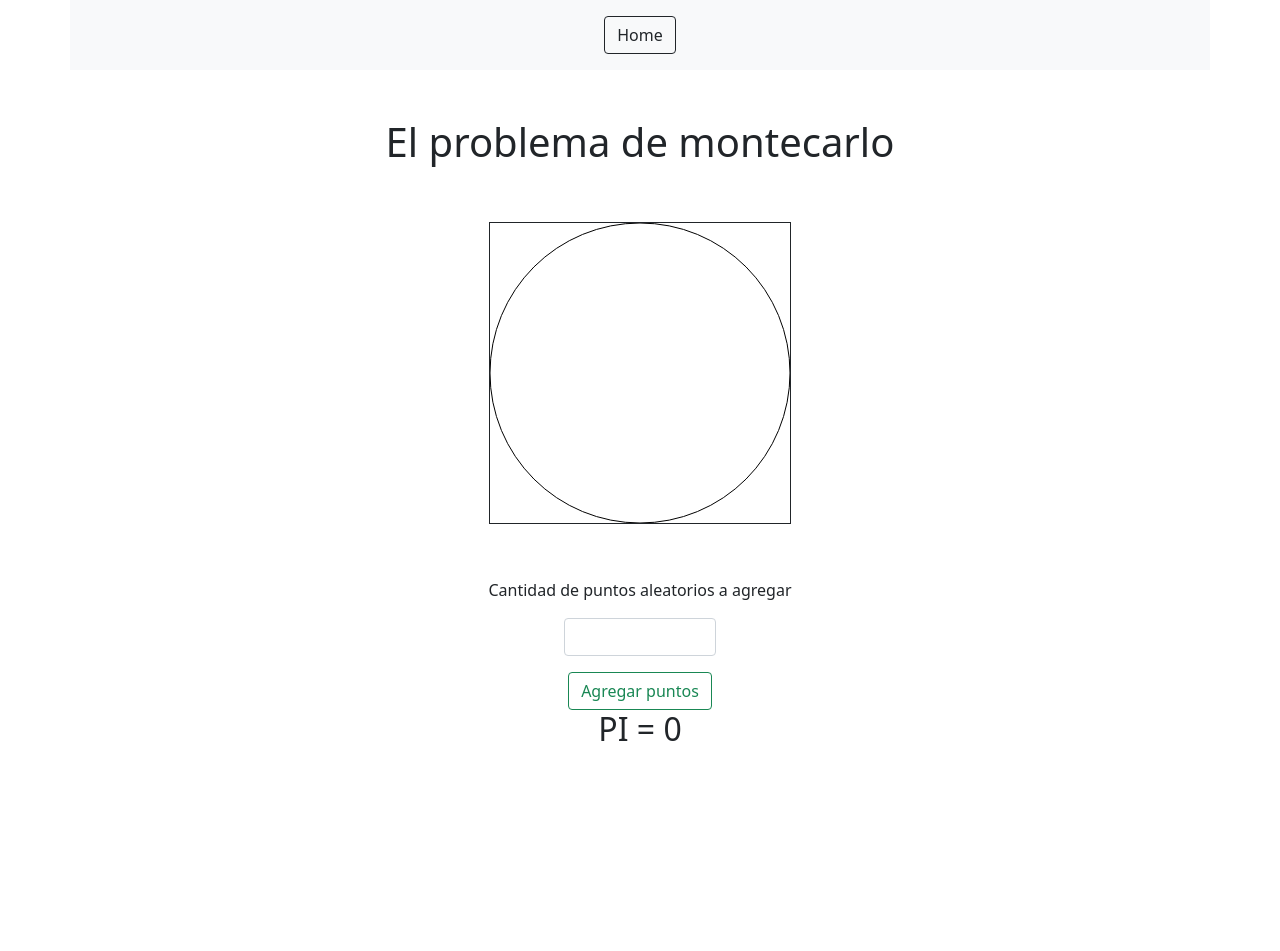
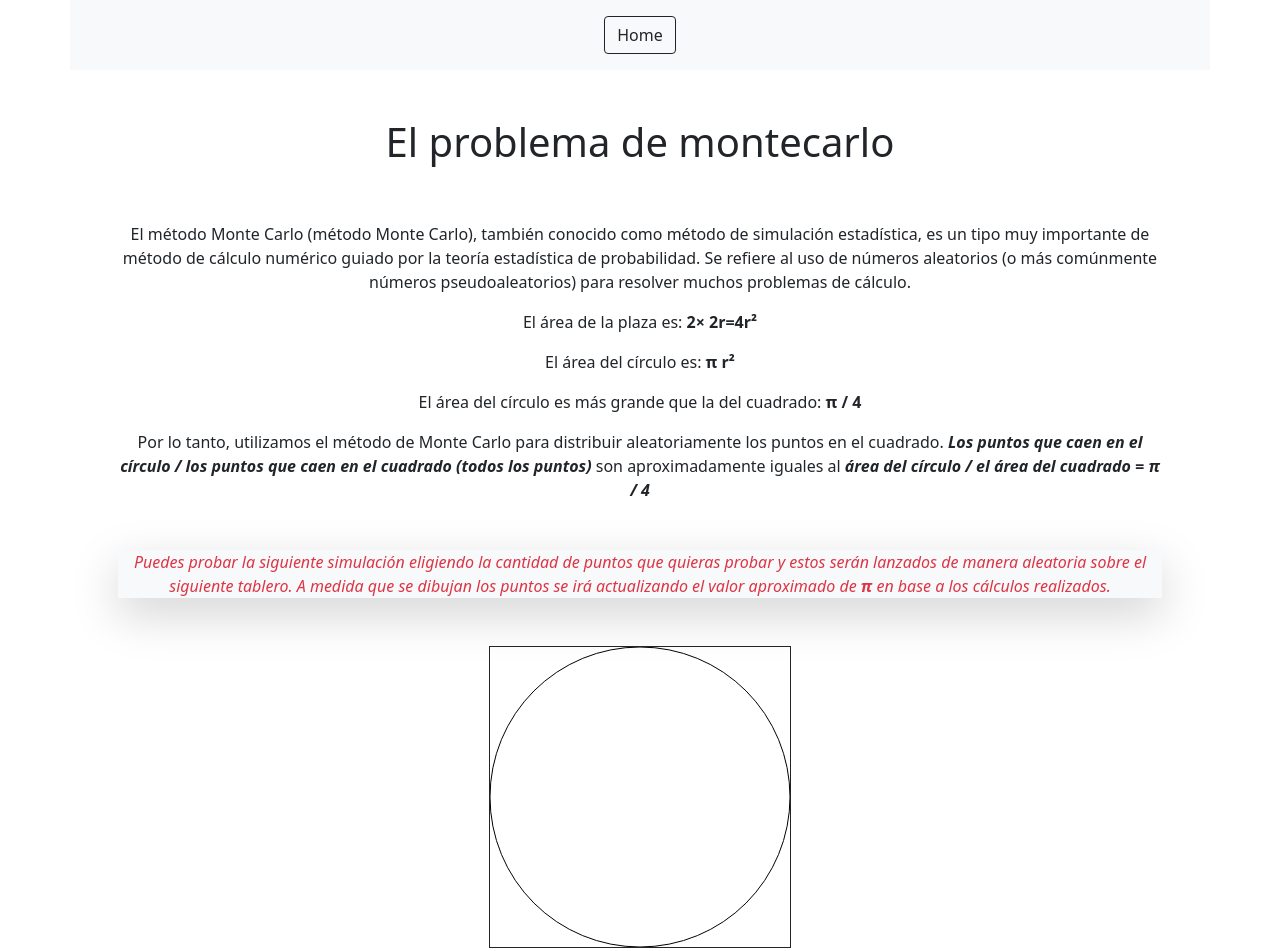
Before and after one commit to facuxfdz/Funny-Maths, a plain HTML site: page montecarlo.html in a window 1280 px wide. Shown: the top 951 px of the page. Before the commit the page ends 804 px from the top, so only its background shows below. Drawn offline with nearby package versions, Linux system fonts and the light colour scheme; no server answers.

Commit message:
Description to Montecarlo problem added
Code css modified

```diff
--- a/montecarlo.html
+++ b/montecarlo.html
@@ -1,5 +1,6 @@
 <!DOCTYPE html>
 <html lang="en">
+
 <head>
     <meta charset="UTF-8">
     <meta http-equiv="X-UA-Compatible" content="IE=edge">
@@ -8,6 +9,7 @@
         integrity="sha384-EVSTQN3/azprG1Anm3QDgpJLIm9Nao0Yz1ztcQTwFspd3yD65VohhpuuCOmLASjC" crossorigin="anonymous">
     <title>Funny Maths</title>
 </head>
+
 <body>
     <header>
         <div class="container d-flex justify-content-center align-items-center bg-light">
@@ -17,11 +19,39 @@
 
     <main id="main-montecarlo" class="container d-flex flex-column align-items-center p-5">
         <h1>El problema de montecarlo</h1>
-        <section class="my-5">
+        <section class="my-5 text-center">
+            <p>
+                El método Monte Carlo (método Monte Carlo), también conocido como método de simulación estadística, es
+                un tipo muy importante de método de cálculo numérico guiado por la teoría estadística de probabilidad.
+                Se refiere al uso de números aleatorios (o más comúnmente números pseudoaleatorios) para resolver muchos
+                problemas de cálculo.
+
+                <p>
+                El área de la plaza es: <b>2&times; 2r=4r&sup2;</b>
+                </p>
+            </p>
+                <p>
+                El área del círculo es: <b>π r&sup2;</b>
+                </p>
+            <p>
+                <p>
+                El área del círculo es más grande que la del cuadrado: <b>π / 4</b>
+                </p>
+                Por lo tanto, utilizamos el método de Monte Carlo para distribuir aleatoriamente los puntos en el
+                cuadrado. <b><i>Los puntos que caen en el círculo / los puntos que caen en el cuadrado (todos los puntos)</i></b> son
+                aproximadamente iguales al <b><i>área del círculo / el área del cuadrado = π / 4</i></b>
+            </p>
+
+            <p class="text-danger my-5 bg-light shadow-lg"><i>
+
+                Puedes probar la siguiente simulación eligiendo la cantidad de puntos que quieras probar y estos serán lanzados de manera aleatoria sobre el siguiente tablero. A medida que se dibujan los puntos se irá actualizando el valor aproximado de <b>π</b> en base a los cálculos realizados.
+            </i>
+            </p>
             <canvas class="border border-dark" width="300px" height="300px" id="circle"></canvas>
         </section>
     </main>
     <script src="https://code.jquery.com/jquery-3.5.1.min.js"></script>
     <script src="src/montecarlo.js"></script>
 </body>
+
 </html>
--- a/src/montecarlo.js
+++ b/src/montecarlo.js
@@ -31,7 +31,7 @@ $(() => {
         <div class='form-group d-flex flex-column align-items-center justify-content-center'>
             <label for='amount'>Cantidad de puntos aleatorios a agregar</label>
             <input class='my-3 form-control w-50' id='amount' type='number'></input>
-            <button class='btn btn-outline-success' id='sendPoints'>Agregar puntos</button>
+            <button class='btn btn-outline-success my-4' id='sendPoints'>Lanzar puntos al tablero</button>
         </div>
     `)
 
```
